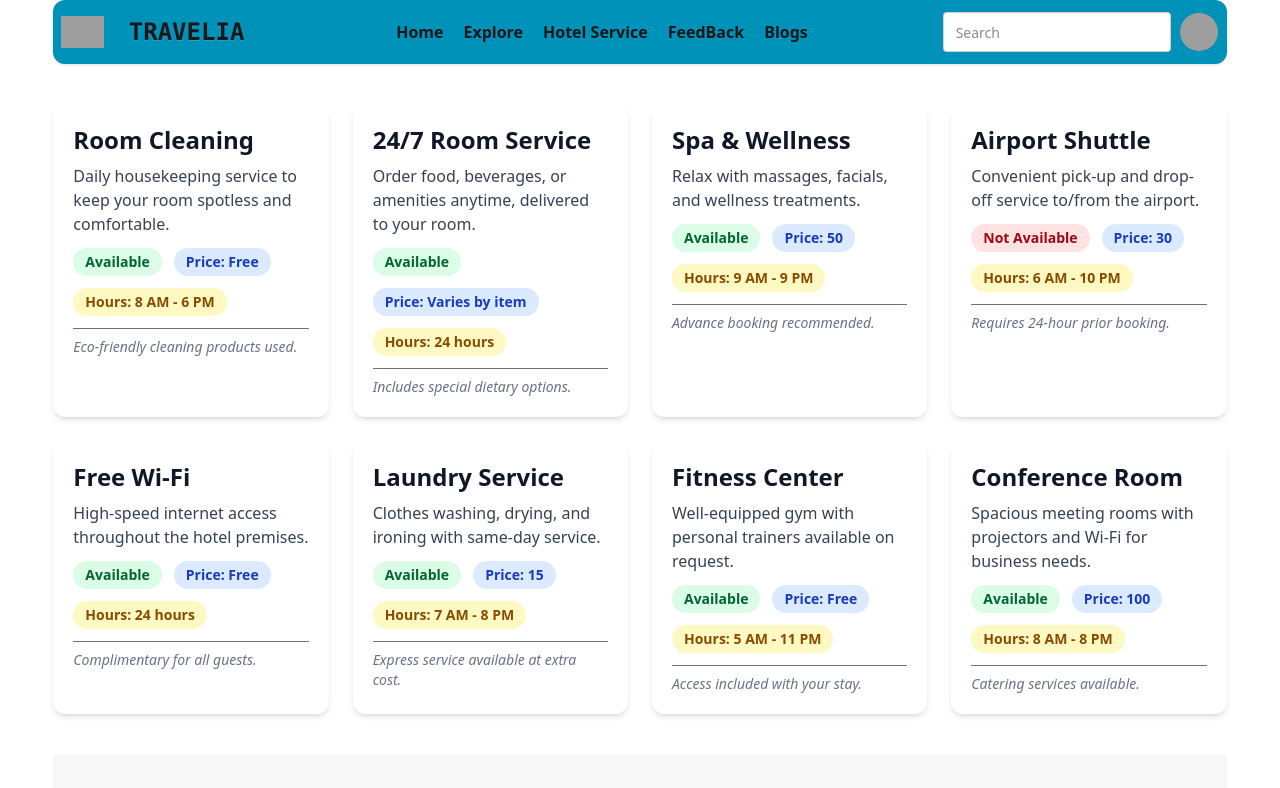
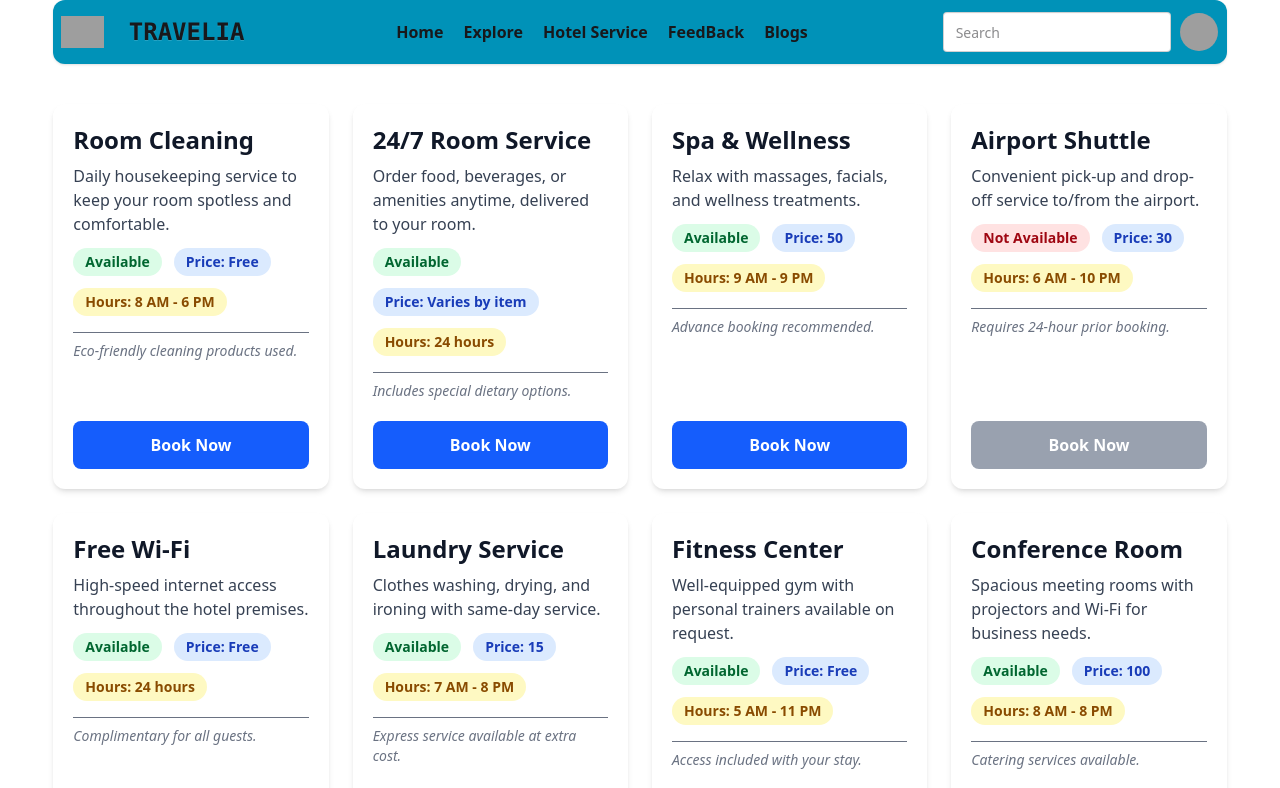
Before and after one commit to Amitkumersarkar/Eco-Adventure, a React (Vite) app: page /hotelService in a window 1280 px wide. Shown: the top 788 px of the page. Built offline with nearby package versions, Linux system fonts and the light colour scheme; grey boxes are pictures that could not be loaded.

Commit message:
added react tostify

```diff
--- a/package.json
+++ b/package.json
@@ -18,6 +18,7 @@
     "react-dom": "^19.1.0",
     "react-icons": "^5.5.0",
     "react-router-dom": "^7.7.1",
+    "react-toastify": "^11.0.5",
     "sort-by": "^1.2.0",
     "tailwindcss": "^4.1.11"
   },
--- a/src/Components/Pages/HotelServiceCard.jsx
+++ b/src/Components/Pages/HotelServiceCard.jsx
@@ -1,5 +1,4 @@
-import React from "react";
-
+import { ToastContainer, toast } from 'react-toastify';
 const HotelServiceCard = ({ service }) => {
     const {
         serviceName,
@@ -9,15 +8,15 @@ const HotelServiceCard = ({ service }) => {
         hours,
         additionalInfo,
     } = service;
-
+    const notify = () => toast('Thanks For Booking !');
     return (
-        <div className="max-w-md w-full bg-white rounded-xl shadow-md overflow-hidden hover:shadow-lg transition-shadow duration-300 mx-auto">
-            <div className="p-5">
+        <div className="max-w-md w-full bg-white rounded-xl shadow-md overflow-hidden hover:shadow-lg transition-shadow duration-300 mx-auto flex flex-col">
+            <div className="p-5 flex-grow">
                 <h2 className="text-2xl font-semibold text-gray-900 mb-2">{serviceName}</h2>
 
                 <p className="text-gray-700 mb-3">{description}</p>
 
-                <div className="flex flex-wrap gap-3 mb-3 text-sm">
+                <div className="flex flex-wrap gap-3 mb-4 text-sm">
                     <span
                         className={`inline-block px-3 py-1 rounded-full font-semibold ${available ? "bg-green-100 text-green-800" : "bg-red-100 text-red-800"
                             }`}
@@ -38,6 +37,17 @@ const HotelServiceCard = ({ service }) => {
                     <p className="text-gray-500 italic text-sm border-t pt-2">{additionalInfo}</p>
                 )}
             </div>
+
+            <div className="p-5 pt-0">
+                <button
+                    disabled={!available}
+                    className={`w-full py-3 rounded-lg text-white font-semibold transition-colors duration-300
+            ${available ? "bg-blue-600 hover:bg-blue-700" : "bg-gray-400 cursor-not-allowed"}`}
+                    onClick={notify}  >
+                    Book Now
+                </button>
+                <ToastContainer />
+            </div>
         </div>
     );
 };
```
Also changed, not shown: 1 other file (tests, documents, lock files or other folders).
